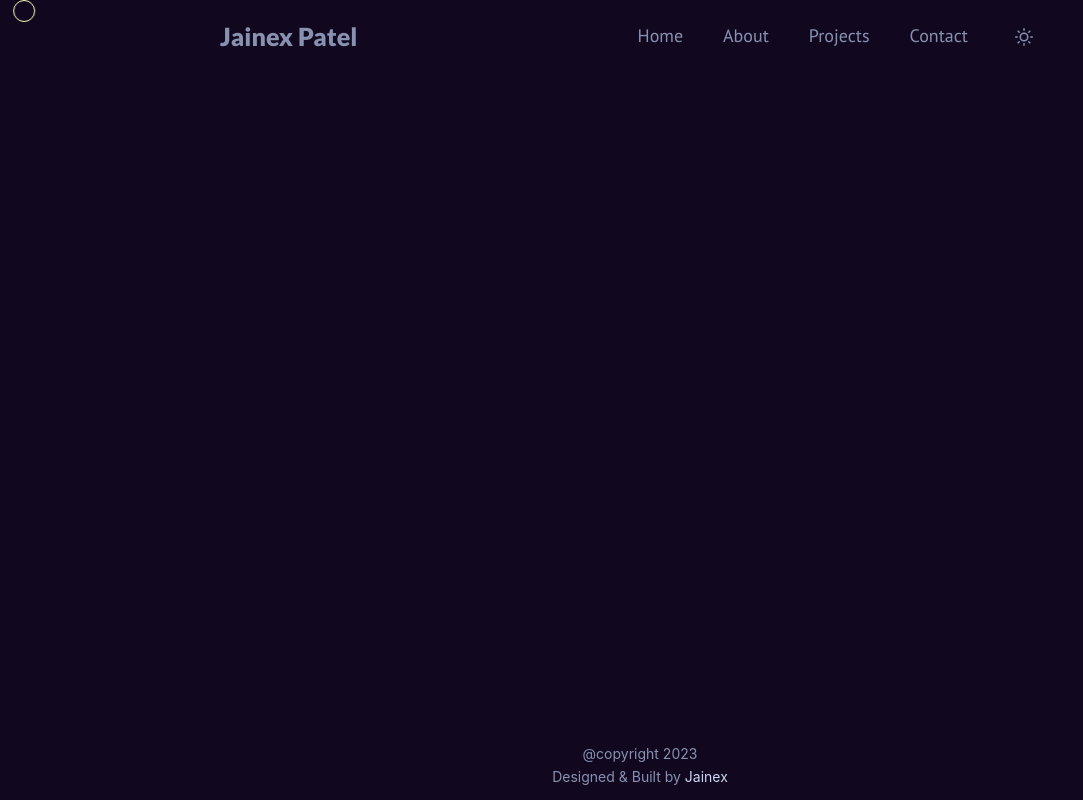
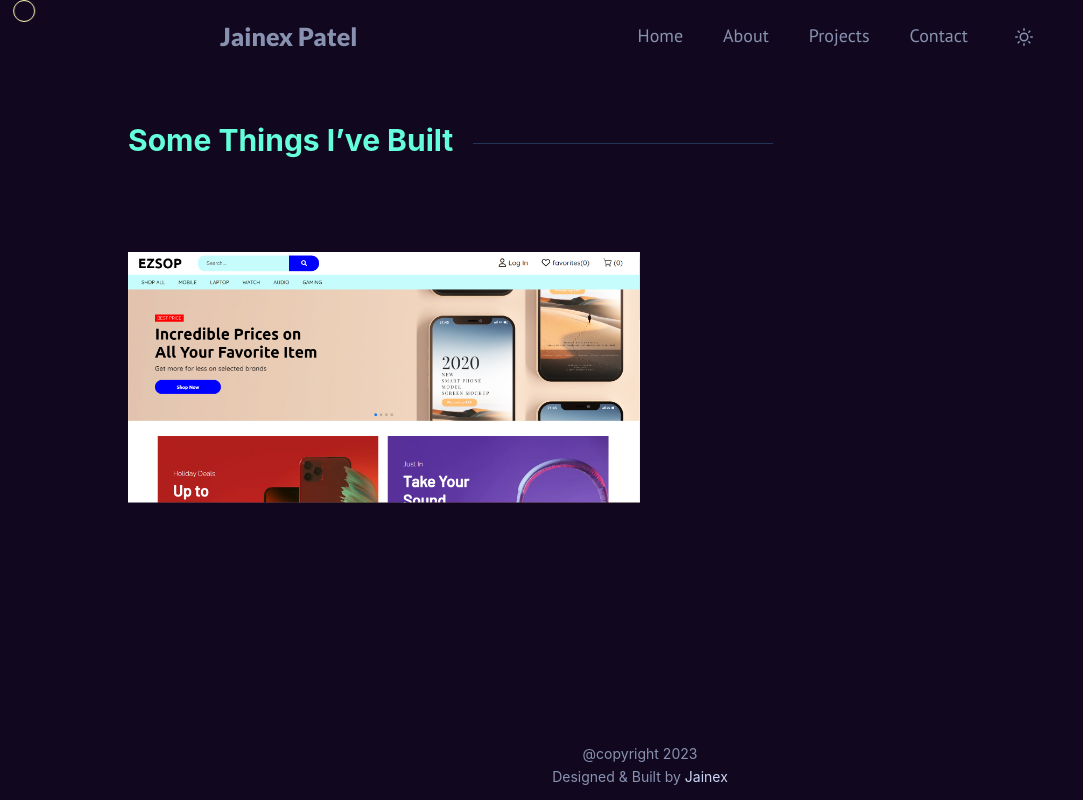
Before and after one commit to Jainex17/Portfolio, a React (Create React App) app: page /project in a window 1280 px wide. Shown: the whole page, without its empty margins (0-1083 px from the left). Built offline with nearby package versions, Linux system fonts and the light colour scheme.

Commit message:
projects page update

```diff
--- a/src/Pages/Project.js
+++ b/src/Pages/Project.js
@@ -1,11 +1,13 @@
 import React from 'react'
 import Footer from '../componets/Footer'
 import Navbar from '../componets/Navbar'
+import Projects from '../componets/Projects'
 
 function Project(){
     return(
         <div>
             <Navbar/>
+            <Projects />
             <Footer/>
         </div>
     )
--- a/src/componets/MyProfile.js
+++ b/src/componets/MyProfile.js
@@ -34,6 +34,7 @@ function MyProfile(){
             </div>
             <div className='profile-img'>
                 <img src={pfp} alt="pfp"></img>
+                <div className='img-shade'></div>
             </div>
         </div>
     );
--- /dev/null
+++ b/src/componets/Projects.js
@@ -0,0 +1,21 @@
+import React from 'react';
+import '../css/Projects.css';
+const pimg1 = require("../img/pimg1.png")
+
+function Projects() {
+    return(
+        <section className='projects'>
+            {/* <h1>Projects</h1> */}
+            <h2>Some Things I’ve Built</h2>
+
+            <div className='project-container'>
+                <div className='container-img'>
+                    <img src={pimg1} alt="project img" />
+                </div>
+                <div className='container-text'></div>
+            </div>
+        </section>
+    )
+}
+
+export default Projects
--- a/src/css/Profile.css
+++ b/src/css/Profile.css
@@ -59,11 +59,25 @@ a{
     /* width: 20%; */
     /* height: 50%; */
     /* border-radius: 100%; */
+    display: flex;
 }
 .profile .profile-img img{
     width: 60%;
     border-radius: 50%;
+    object-fit: cover;
+    z-index: 1;
 }
+/* .profile .img-shade{
+    position: absolute;
+    width: 300px;
+    margin: 1px 0;
+    right: 345px;
+    height: 300px;
+    border:1px solid var(--green);
+    background-color:var(--green);
+    border-radius: 50%;
+    z-index: 0;
+} */
 /* .profile .profile-img::before{
     content: "";
     position: absolute;
--- /dev/null
+++ b/src/css/Projects.css
@@ -0,0 +1,47 @@
+.projects{
+    margin: 50px 10%;
+}
+.projects h2{
+    color: var(--green);
+    font-size: 30px;
+    display: flex;
+}
+.projects h2::after{
+    content: "";
+    display: block;
+    position: relative;
+    align-self: center;
+    top: 4px;
+    width: 300px;
+    height: 1px;
+    margin-left: 20px;
+    background-color: #233554;
+}
+.projects .project-container{
+    padding: 70px 0;
+}
+.projects .project-container .container-img{
+    width: 100%;
+    pointer-events: none;
+    pointer-events: none;
+    user-select: none;
+}
+.projects .project-container .container-img .projectimg::before{
+    content: "";
+    position: absolute;
+    width: 100%;
+    height: 100%;
+    inset: 0px;
+    z-index: 1;
+    transition: all 0.25s cubic-bezier(0.645,0.045,0.355,1);
+    background-color: #0a192f;
+    mix-blend-mode: screen;
+}
+.projects .project-container .container-img img{
+    width: 50%;
+    background-color: #233554;
+    object-fit: contain;
+    z-index: 2;
+    pointer-events: none;
+    user-select: none;
+}
```
Also changed, not shown: src/img/pimg1.png (added).
